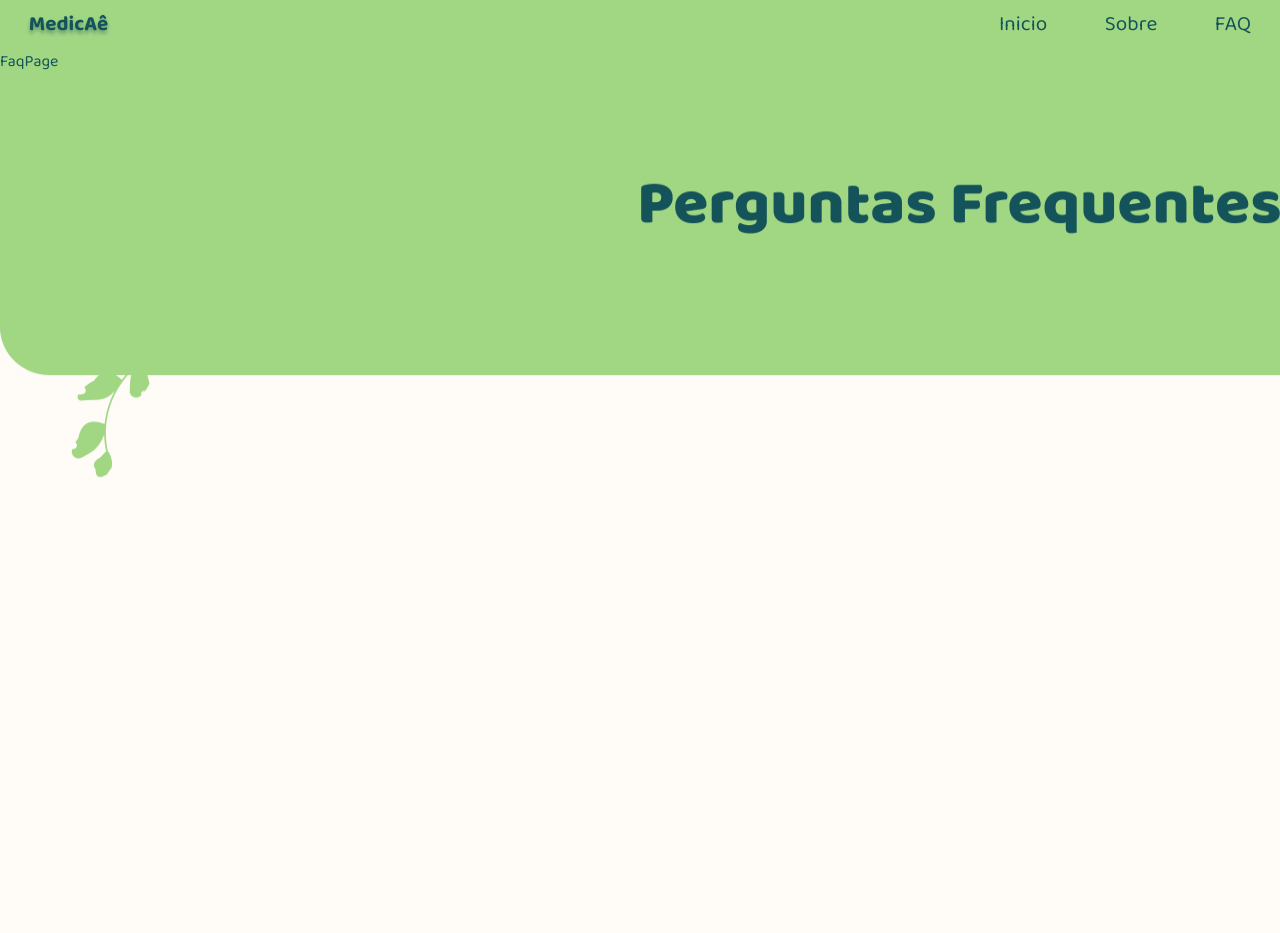
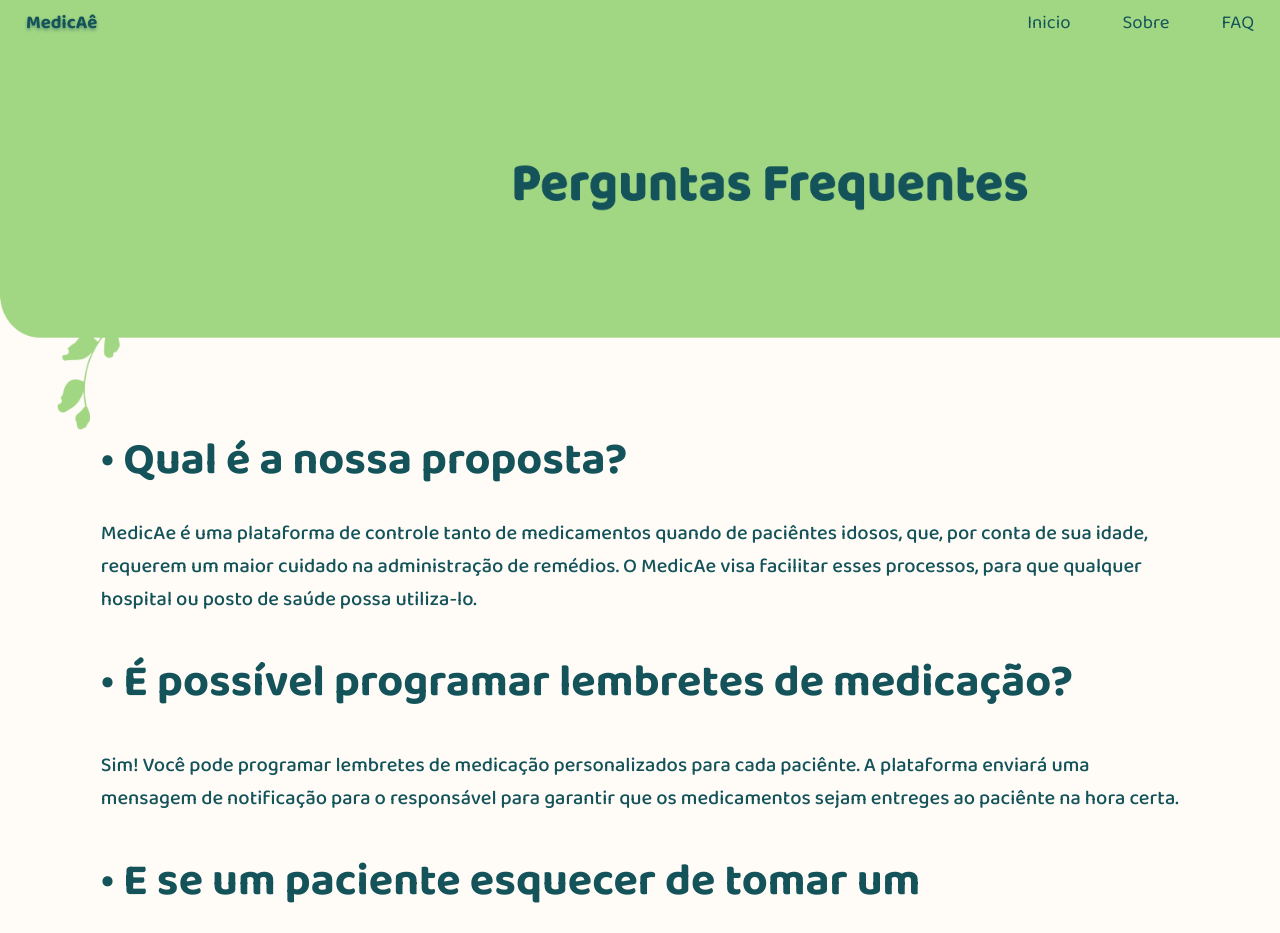
Before and after one commit to Luiz-Felipe-Trindade/MedicaAe, a React (Vite) app in the folder MedicaAe/frontend/MedicaAe/: page /faq in a window 1280 px wide. Shown: the top 933 px of the page. Before the commit the page ends 800 px from the top, so only its background shows below. Built offline with nearby package versions, Linux system fonts and the light colour scheme.

Commit message:
Faq-page adicionada para o main

```diff
--- a/MedicaAe/frontend/MedicaAe/src/pages/FaqPage/FaqPage.jsx
+++ b/MedicaAe/frontend/MedicaAe/src/pages/FaqPage/FaqPage.jsx
@@ -8,7 +8,17 @@ export const FaqPage = () => {
   return (
     <div className={styles.container}>
       <TinyHomeNavbar />
-      <div>FaqPage</div>
+
+      <div className={styles.question}>
+       <h1 className={styles.h1}>• Qual é a nossa proposta?
+       <p>MedicAe é uma plataforma de controle tanto de medicamentos quando de paciêntes idosos, que, por conta de sua idade, requerem um maior cuidado na administração de remédios. O MedicAe visa facilitar esses processos, para que qualquer hospital ou posto de saúde possa utiliza-lo.</p>
+        <h1 className={styles.h1}>• É possível programar lembretes de medicação?</h1>
+        <p>Sim! Você pode programar lembretes de medicação personalizados para cada paciênte. A plataforma enviará uma mensagem de notificação para o responsável para garantir que os medicamentos sejam entreges ao paciênte na hora certa.</p>
+        <h1 className={styles.h1}>•  E se um paciente esquecer de tomar um medicamento?</h1>
+        <p>O nosso sistema de lembrete consta com uma enfermeira/responsável, que é encarregada de entregar o medicamento para o paciênte, para que não ocorra situações em que o paciente fique sem seu medicamento.</p>
+       </h1>
     </div>
+
+  </div>
   );
 };
--- a/MedicaAe/frontend/MedicaAe/src/pages/FaqPage/FaqPage.module.css
+++ b/MedicaAe/frontend/MedicaAe/src/pages/FaqPage/FaqPage.module.css
@@ -1,7 +1,22 @@
 .container {
   background-image: url(/src/assets/Faq.png);
   background-repeat: no-repeat;
-  background-size: 120rem 30rem;
+  background-size: 107rem 30rem;
   height: 100%;
   width: 100%;
+  zoom: 0.9;
 }
+
+.question {
+  display: flex;
+  flex-direction: column;
+  justify-content: center;
+  text-align: left;
+
+  height: 1600px;
+  padding: 0.10rem 7rem;
+}
+
+.h1 {
+  font-size: 50px;
+}
```
